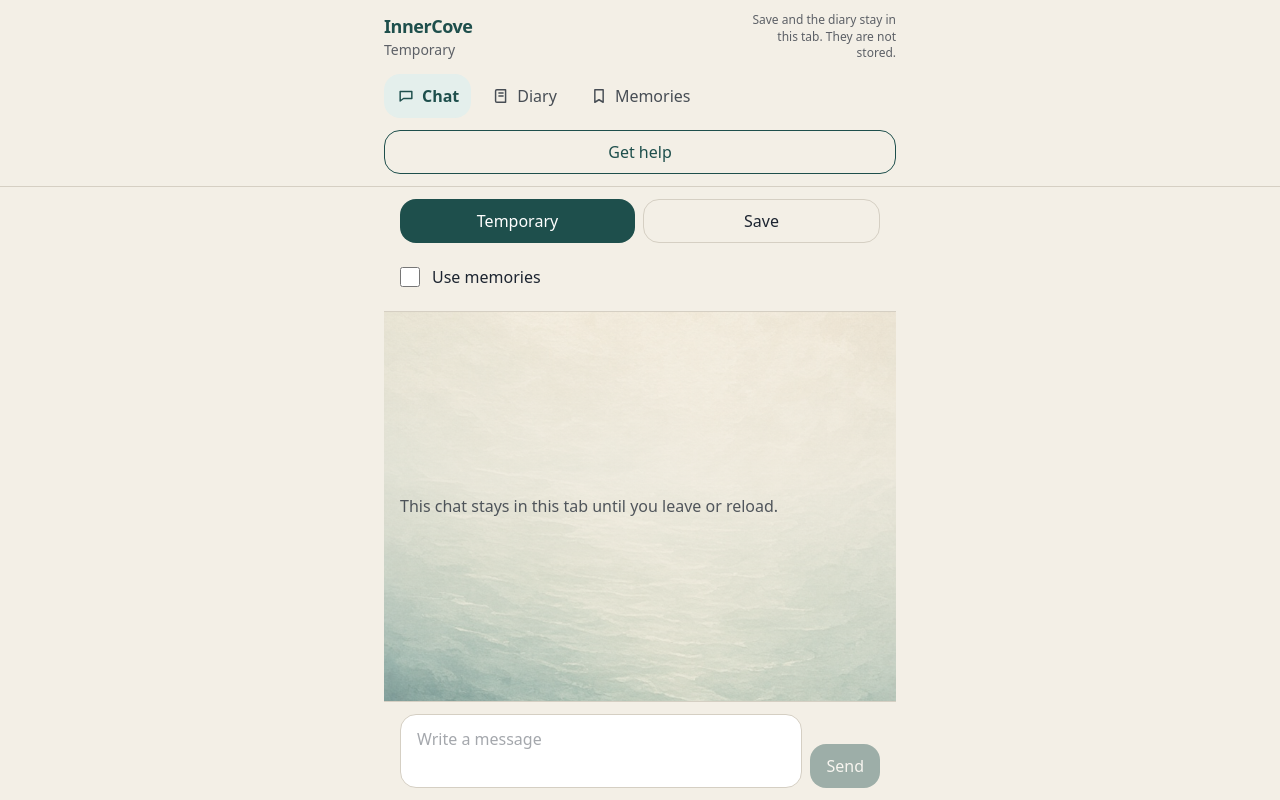
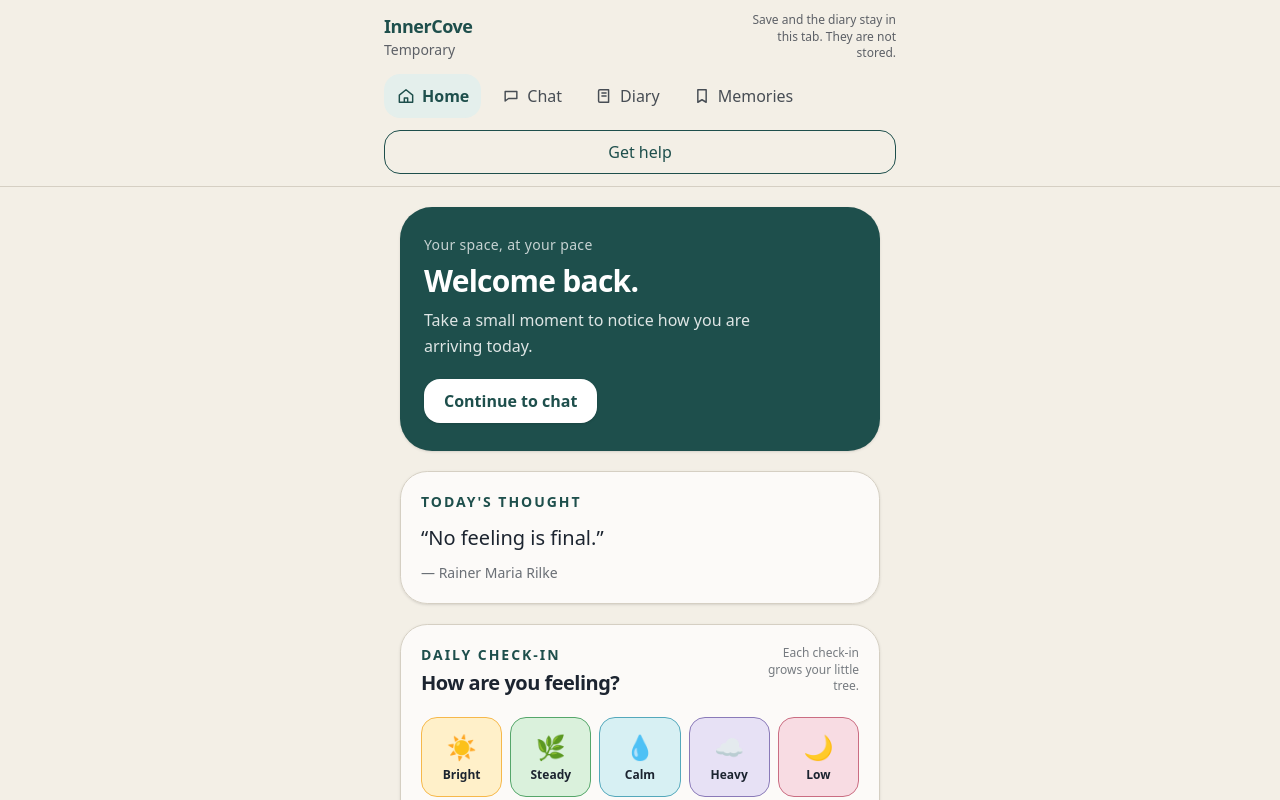
Before and after one commit to jasonc123456/innercove, a React (Vite) app in the folder web/: page / in a window 1280 px wide. Built offline with nearby package versions, Linux system fonts and the light colour scheme.

Commit message:
Add mood dashboard

```diff
--- a/web/src/components/AppShell.tsx
+++ b/web/src/components/AppShell.tsx
@@ -47,6 +47,13 @@ export function AppShell() {
           <nav className="flex flex-wrap gap-2" aria-label="Sections">
             <NavLink to="/" end className={({ isActive }) => sectionClass(isActive)}>
               <NavIcon>
+                <path d="m4 11 8-6.5 8 6.5v8.5H4z" strokeLinejoin="round" />
+                <path d="M10 19.5v-5h4v5" strokeLinejoin="round" />
+              </NavIcon>
+              Home
+            </NavLink>
+            <NavLink to="/chat" className={({ isActive }) => sectionClass(isActive)}>
+              <NavIcon>
                 <path d="M5 6.5h14v8.5H9l-4 3v-3H5z" strokeLinejoin="round" />
               </NavIcon>
               Chat
--- a/web/src/index.css
+++ b/web/src/index.css
@@ -19,3 +19,52 @@ body,
 body {
   margin: 0;
 }
+
+@keyframes dashboard-enter {
+  from {
+    opacity: 0;
+    transform: translateY(10px);
+  }
+  to {
+    opacity: 1;
+    transform: translateY(0);
+  }
+}
+
+@keyframes leaf-grow {
+  from {
+    opacity: 0;
+    transform-box: fill-box;
+    transform-origin: center;
+    transform: scale(0.2);
+  }
+  to {
+    opacity: 1;
+    transform-box: fill-box;
+    transform-origin: center;
+    transform: scale(1);
+  }
+}
+
+.dashboard-welcome {
+  animation: dashboard-enter 520ms ease-out both;
+}
+
+.mood-choice:hover {
+  transform: translateY(-2px);
+}
+
+.tree-leaf {
+  animation: leaf-grow 420ms ease-out both;
+}
+
+@media (prefers-reduced-motion: reduce) {
+  .dashboard-welcome,
+  .tree-leaf {
+    animation: none;
+  }
+
+  .mood-choice {
+    transition: none;
+  }
+}
--- /dev/null
+++ b/web/src/pages/DashboardPage.tsx
@@ -0,0 +1,123 @@
+import { useMemo, useState } from "react";
+import { Link } from "react-router-dom";
+
+type Mood = {
+  label: string;
+  emoji: string;
+  color: string;
+  shade: string;
+  note: string;
+};
+
+const moods: Mood[] = [
+  { label: "Bright", emoji: "☀️", color: "#f6b84b", shade: "#fff0c9", note: "A warm, hopeful day." },
+  { label: "Steady", emoji: "🌿", color: "#55a66a", shade: "#daf1dc", note: "Grounded and getting through it." },
+  { label: "Calm", emoji: "💧", color: "#54a8bb", shade: "#d7f0f3", note: "A quieter moment." },
+  { label: "Heavy", emoji: "☁️", color: "#8a7ab8", shade: "#e7e1f5", note: "It is okay to move gently today." },
+  { label: "Low", emoji: "🌙", color: "#ca6d82", shade: "#f8dce3", note: "You do not have to carry it alone." },
+];
+
+const quotes = [
+  { text: "Little by little, a little becomes a lot.", by: "Tanzanian proverb" },
+  { text: "No feeling is final.", by: "Rainer Maria Rilke" },
+  { text: "Almost everything will work again if you unplug it for a few minutes, including you.", by: "Anne Lamott" },
+  { text: "You do not have to see the whole staircase. Just take the first step.", by: "Martin Luther King Jr." },
+  { text: "Be where your feet are.", by: "Unknown" },
+];
+
+export function DashboardPage() {
+  const [logs, setLogs] = useState<Mood[]>([]);
+  const [selected, setSelected] = useState<Mood | null>(null);
+  const quote = useMemo(() => quotes[new Date().getDate() % quotes.length]!, []);
+
+  function logMood(mood: Mood) {
+    setLogs((current) => [...current, mood]);
+    setSelected(mood);
+  }
+
+  return (
+    <div className="dashboard-scroll min-h-0 flex-1 overflow-y-auto px-4 py-5">
+      <section className="dashboard-welcome rounded-[2rem] bg-cove px-6 py-7 text-white shadow-sm">
+        <p className="text-sm font-medium tracking-wide text-white/75">Your space, at your pace</p>
+        <h1 className="mt-2 text-3xl font-semibold tracking-tight">Welcome back.</h1>
+        <p className="mt-2 max-w-sm text-base leading-relaxed text-white/85">
+          Take a small moment to notice how you are arriving today.
+        </p>
+        <Link
+          to="/chat"
+          className="mt-5 inline-flex h-11 items-center justify-center rounded-2xl bg-white px-5 text-base font-semibold text-cove shadow-sm transition hover:bg-foam focus:outline-none focus:ring-2 focus:ring-white focus:ring-offset-2 focus:ring-offset-cove"
+        >
+          Continue to chat
+        </Link>
+      </section>
+
+      <section className="mt-5 rounded-[1.7rem] border border-line bg-white/70 p-5 shadow-sm" aria-labelledby="quote-title">
+        <p id="quote-title" className="text-sm font-semibold uppercase tracking-[0.14em] text-cove">Today&apos;s thought</p>
+        <blockquote className="mt-3 text-xl leading-snug text-ink">“{quote.text}”</blockquote>
+        <p className="mt-3 text-sm text-ink/65">— {quote.by}</p>
+      </section>
+
+      <section className="mt-5 rounded-[1.7rem] border border-line bg-white/70 p-5 shadow-sm" aria-labelledby="mood-title">
+        <div className="flex items-start justify-between gap-3">
+          <div>
+            <p className="text-sm font-semibold uppercase tracking-[0.14em] text-cove">Daily check-in</p>
+            <h2 id="mood-title" className="mt-1 text-xl font-semibold tracking-tight">How are you feeling?</h2>
+          </div>
+          <p className="max-w-28 text-right text-xs leading-snug text-ink/60">Each check-in grows your little tree.</p>
+        </div>
+
+        <div className="mt-5 grid grid-cols-5 gap-2" role="group" aria-label="Choose a mood">
+          {moods.map((mood) => (
+            <button
+              key={mood.label}
+              type="button"
+              onClick={() => logMood(mood)}
+              className="mood-choice flex min-h-20 flex-col items-center justify-center rounded-2xl border px-1 text-center transition focus:outline-none focus:ring-2 focus:ring-cove"
+              style={{ backgroundColor: mood.shade, borderColor: mood.color }}
+              aria-label={`Log mood: ${mood.label}`}
+            >
+              <span className="text-2xl" aria-hidden="true">{mood.emoji}</span>
+              <span className="mt-1 text-xs font-semibold text-ink">{mood.label}</span>
+            </button>
+          ))}
+        </div>
+        <p className="mt-3 min-h-5 text-sm text-ink/70" role="status">
+          {selected ? `${selected.emoji} ${selected.note} A ${selected.color === "#ca6d82" ? "gentle" : "new"} leaf has joined your tree.` : "Choose the feeling that fits best right now."}
+        </p>
+
+        <MoodTree leaves={logs} />
+        <p className="mt-1 text-center text-xs text-ink/55">{logs.length === 0 ? "Your sapling is ready when you are." : `${logs.length} check-in${logs.length === 1 ? "" : "s"} in this session.`}</p>
+      </section>
+    </div>
+  );
+}
+
+function MoodTree({ leaves }: { leaves: Mood[] }) {
+  const positions = [
+    [104, 82], [156, 73], [74, 126], [184, 123], [121, 52], [55, 83], [205, 84], [101, 145], [158, 145], [129, 28],
+  ] as const;
+  const shown = leaves.slice(-positions.length);
+  const branchTwo = leaves.length >= 3;
+  const branchThree = leaves.length >= 6;
+
+  return (
+    <div className="mt-5 overflow-hidden rounded-3xl bg-[#e8f1e6] px-2 py-3" aria-label={`Growing mood tree with ${leaves.length} leaves`}>
+      <svg viewBox="0 0 260 210" className="mx-auto block h-48 max-w-full" role="img">
+        <title>Your mood sapling</title>
+        <path d="M0 186c40-12 72-8 112 2 49 13 101 9 148-5v27H0z" fill="#c7dfc2" />
+        <path d="M130 188C129 154 131 122 128 91" fill="none" stroke="#6d5239" strokeWidth="10" strokeLinecap="round" />
+        <path d="M129 135c-19-14-33-26-43-45" fill="none" stroke="#6d5239" strokeWidth="7" strokeLinecap="round" />
+        <path d="M130 118c17-13 31-28 38-46" fill="none" stroke="#6d5239" strokeWidth="7" strokeLinecap="round" />
+        {branchTwo ? <path d="M128 92c-15-10-25-23-28-39" fill="none" stroke="#6d5239" strokeWidth="6" strokeLinecap="round" /> : null}
+        {branchTwo ? <path d="M130 93c13-11 22-24 25-39" fill="none" stroke="#6d5239" strokeWidth="6" strokeLinecap="round" /> : null}
+        {branchThree ? <path d="M128 71c-9-9-14-20-15-32M130 70c9-9 14-20 15-33" fill="none" stroke="#6d5239" strokeWidth="5" strokeLinecap="round" /> : null}
+        <ellipse cx="130" cy="190" rx="33" ry="7" fill="#a6c99e" opacity=".75" />
+        {shown.map((mood, index) => {
+          const [cx, cy] = positions[index]!;
+          return <ellipse key={`${mood.label}-${index}`} className="tree-leaf" cx={cx} cy={cy} rx="15" ry="9" fill={mood.color} transform={`rotate(${index % 2 === 0 ? -25 : 25} ${cx} ${cy})`} />;
+        })}
+        {leaves.length === 0 ? <circle cx="130" cy="82" r="13" fill="#91bf81" opacity=".9" /> : null}
+      </svg>
+    </div>
+  );
+}
--- a/web/src/router.tsx
+++ b/web/src/router.tsx
@@ -1,6 +1,7 @@
 import { BrowserRouter, Route, Routes } from "react-router-dom";
 import { AppShell } from "./components/AppShell";
 import { ChatPage } from "./pages/ChatPage";
+import { DashboardPage } from "./pages/DashboardPage";
 import { DiaryPage } from "./pages/DiaryPage";
 import { HelpPage } from "./pages/HelpPage";
 import { MemoryPage } from "./pages/MemoryPage";
@@ -10,7 +11,8 @@ export function AppRouter() {
     <BrowserRouter>
       <Routes>
         <Route element={<AppShell />}>
-          <Route index element={<ChatPage />} />
+          <Route index element={<DashboardPage />} />
+          <Route path="chat" element={<ChatPage />} />
           <Route path="diary" element={<DiaryPage />} />
           <Route path="memories" element={<MemoryPage />} />
           <Route path="help" element={<HelpPage />} />
```
Also changed, not shown: 1 other file (tests, documents, lock files or other folders).
